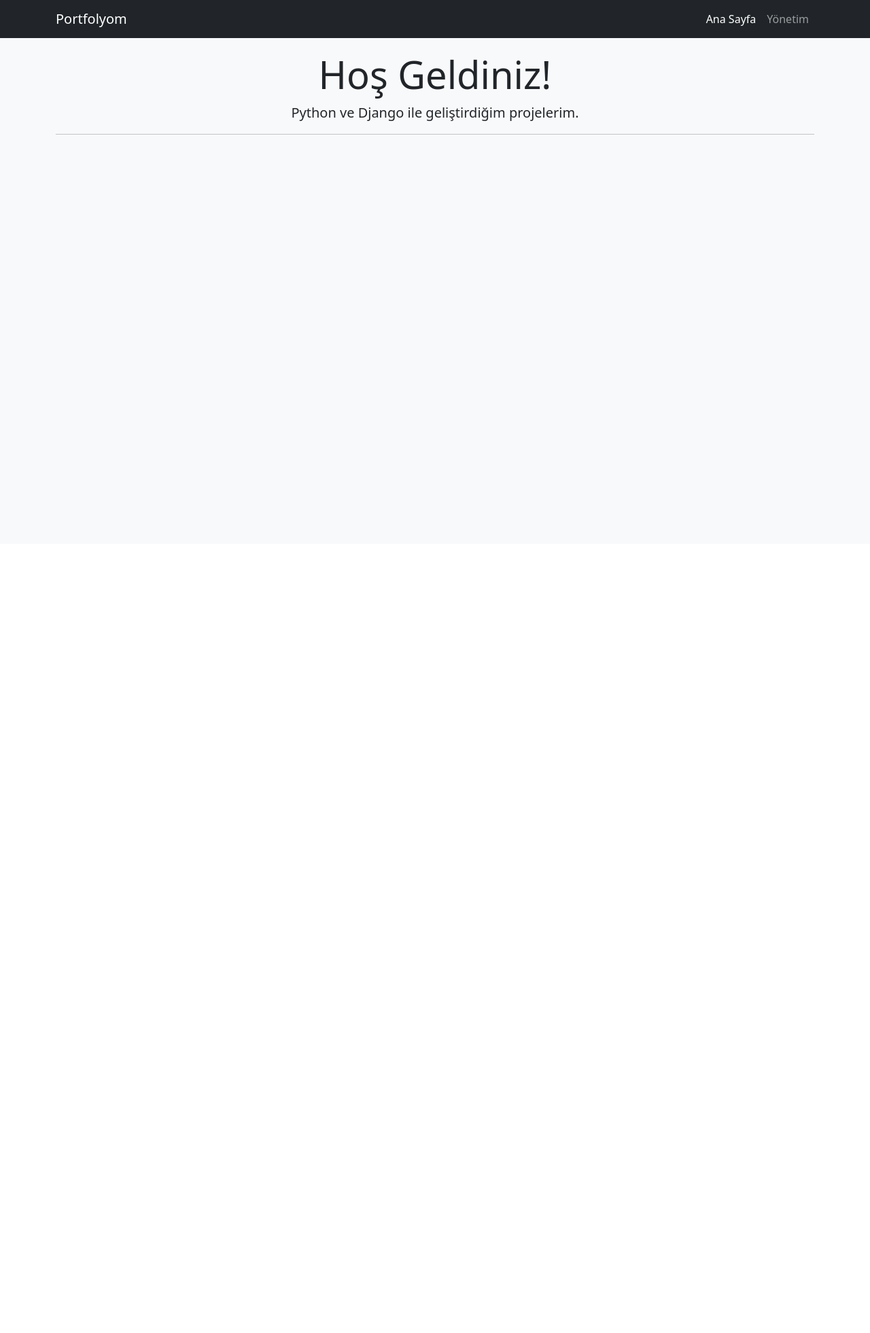
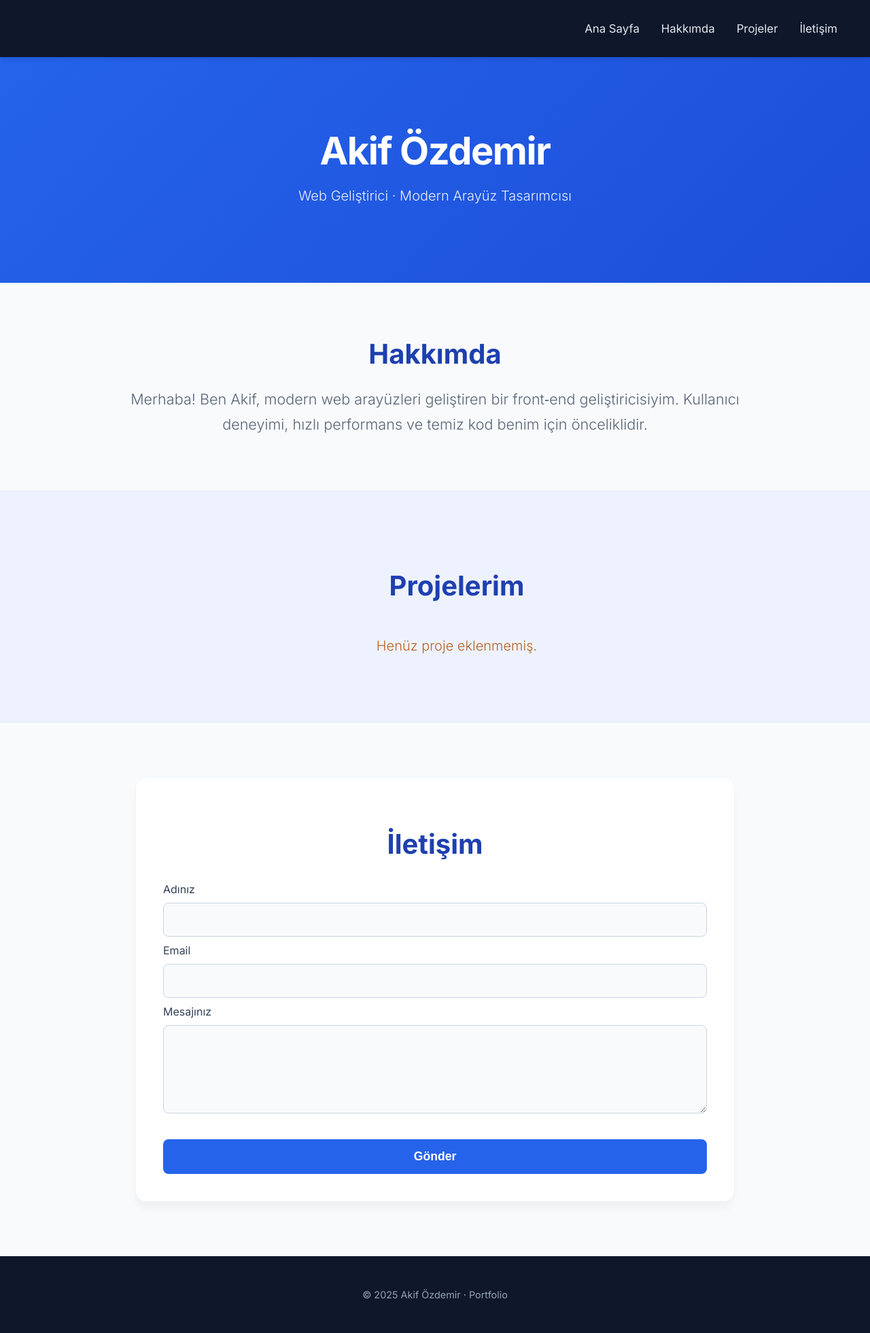
Before and after one commit to akfoz45/Portfolio-System, a Django app: page / in a window 1280 px wide; the page is wider, and only the part inside the window is pictured. Shown: that part at 68% size. Before the commit the page ends 198 px from the top of that part, so only its background shows below. Run offline with Django 5.2, Linux system fonts and the light colour scheme; data that the repository does not hold is empty.

Commit message:
App update 2

```diff
--- a/config/urls.py
+++ b/config/urls.py
@@ -24,6 +24,8 @@ urlpatterns = [
     path('admin/', admin.site.urls),
     path('', views.home, name='home'),
     path('project/<int:project_id>/', views.detail, name='detail'),
+    #path('about/', views.about, name='about'),
+    #path('contact/', views.contact, name='contact'),
 ]
 
 if settings.DEBUG:
--- /dev/null
+++ b/portfolio/forms.py
@@ -0,0 +1,6 @@
+from django import forms
+
+class ContactForm(forms.Form):
+    name = forms.CharField(max_length=100, label="Adınızı Soyadınız", widget=forms.TextInput(attrs={'class': 'form-control', 'placeholder': 'Örn: Ahmet Yılmaz'}))
+    email = forms.EmailField(label="E-posta Adresiniz", widget=forms.EmailInput(attrs={'class': 'form-control', 'placeholder': 'ornek@email.com'}))
+    message = forms.CharField(label='Mesajınız', widget=forms.Textarea(attrs={'class': 'form-control', 'rows': 5, 'placeholder': 'Mesajınızı buraya yazın...'}))
--- /dev/null
+++ b/portfolio/static/portfolio/css/styles.css
@@ -0,0 +1,222 @@
+/* portfolio/static/portfolio/css/styles.css */
+
+/* Google Fonts - Inter */
+@import url('https://fonts.googleapis.com/css2?family=Inter:wght@300;400;600;700&display=swap');
+
+/* --- YENİ EKLENEN KISIM (YUMUŞAK GEÇİŞ) --- */
+html {
+  scroll-behavior: smooth; /* Yumuşak kaydırma */
+  scroll-padding-top: 130px; /* Navbar yüksekliği kadar pay bırak (Başlıklar gizlenmesin) */
+}
+
+body {
+  margin: 0;
+  font-family: "Inter", sans-serif;
+  background: #f8fafc;
+  color: #334155;
+}
+
+/* NAVBAR (BÜYÜK BOYUT) */
+nav {
+  display: flex;
+  justify-content: flex-end;
+  align-items: center;
+  padding: 2rem 3rem;
+  background: #0f172a;
+  box-shadow: 0 4px 6px -1px rgba(0, 0, 0, 0.1);
+  position: sticky; /* Sayfa kayınca üstte yapışık kalır */
+  top: 0;
+  z-index: 100;
+  transition: padding 0.3s;
+}
+
+nav a {
+  margin-left: 2rem;
+  text-decoration: none;
+  color: #e2e8f0;
+  font-weight: 500;
+  font-size: 1.05rem;
+  transition: 0.3s;
+}
+nav a:hover {
+  color: #38bdf8;
+}
+
+header {
+  text-align: center;
+  padding: 6rem 1rem;
+  background: linear-gradient(135deg, #2563eb 0%, #1d4ed8 100%);
+  color: white;
+  margin-bottom: 2rem;
+}
+
+h1 {
+    font-size: 3.5rem;
+    margin: 0.5rem 0;
+    font-weight: 800;
+    letter-spacing: -1.5px;
+}
+p { opacity: .9; font-size: 1.25rem; font-weight: 300; }
+
+#about {
+  max-width: 900px;
+  margin: 5rem auto;
+  padding: 0 1.5rem;
+  text-align: center;
+}
+
+#about h2 {
+    color: #1e40af;
+    font-size: 2.5rem;
+    margin-bottom: 1.5rem;
+    font-weight: 700;
+}
+
+#about p {
+    font-size: 1.35rem;
+    line-height: 1.7;
+    color: #475569;
+}
+
+#portfolio {
+  background: #eef2ff;
+  padding: 5rem 2rem;
+  width: 100%;
+  margin: 0;
+  border-top: 1px solid #e2e8f0;
+  border-bottom: 1px solid #e2e8f0;
+}
+
+#portfolio h2 {
+    color: #1e40af !important;
+    text-align: center;
+    font-size: 2.5rem;
+    margin-bottom: 3rem;
+}
+
+.portfolio-grid {
+  display: flex;
+  flex-wrap: wrap;
+  justify-content: center;
+  gap: 2.5rem;
+}
+
+.item {
+  background: white;
+  border-radius: 12px;
+  overflow: hidden;
+  box-shadow: 0 4px 6px -1px rgba(0, 0, 0, 0.05);
+  transition: all 0.3s ease;
+  width: 350px;
+  border: 1px solid #e2e8f0;
+}
+
+.item:hover {
+  transform: translateY(-8px);
+  box-shadow: 0 20px 25px -5px rgba(0, 0, 0, 0.1);
+  border-color: #3b82f6;
+}
+
+.item img {
+  width: 100%;
+  height: 220px;
+  object-fit: cover;
+  transition: transform 0.5s;
+}
+.item:hover img {
+    transform: scale(1.03);
+}
+
+.item .content {
+  padding: 1.5rem;
+}
+.item .content h3 {
+    margin-top: 0;
+    color: #1e293b;
+    font-size: 1.3rem;
+    font-weight: 700;
+}
+.item .content p {
+    color: #64748b;
+    line-height: 1.5;
+    font-size: 0.95rem;
+}
+.item .content a {
+    color: #2563eb;
+    font-weight: 600;
+    text-transform: uppercase;
+    font-size: 0.85rem;
+    letter-spacing: 0.5px;
+}
+
+#contact {
+  max-width: 800px;
+  margin: 5rem auto;
+  padding: 2.5rem;
+  background: white;
+  border-radius: 16px;
+  box-shadow: 0 10px 15px -3px rgba(0, 0, 0, 0.05);
+  border: 1px solid #f1f5f9;
+}
+#contact h2 {
+    color: #1e40af;
+    text-align: center;
+    font-size: 2.5rem;
+    margin-bottom: 2rem;
+}
+
+footer {
+  text-align: center;
+  padding: 3rem;
+  background: #0f172a;
+  color: #94a3b8;
+  font-size: 0.9rem;
+}
+
+/* Form Stilleri */
+input[type=text], input[type=email], textarea {
+    width: 100%;
+    padding: 14px;
+    margin: 10px 0;
+    border-radius: 8px;
+    border: 1px solid #cbd5e1;
+    box-sizing: border-box;
+    font-family: inherit;
+    background-color: #f8fafc;
+    font-size: 1rem;
+    transition: 0.2s;
+}
+
+input:focus, textarea:focus {
+    outline: none;
+    border-color: #2563eb;
+    background-color: white;
+    box-shadow: 0 0 0 3px rgba(37, 99, 235, 0.1);
+}
+
+button[type=submit] {
+    width: 100%;
+    padding: 15px;
+    margin-top: 1.5rem;
+    background: #2563eb;
+    color: white;
+    border: none;
+    border-radius: 8px;
+    font-size: 1.1rem;
+    cursor: pointer;
+    font-weight: 600;
+    transition: background 0.2s;
+}
+button[type=submit]:hover {
+    background: #1d4ed8;
+}
+
+.success-msg {
+    background-color: #eff6ff;
+    color: #1e40af;
+    padding: 1rem;
+    border-radius: 8px;
+    margin-bottom: 1.5rem;
+    text-align: center;
+    border: 1px solid #bfdbfe;
+}
--- a/portfolio/templates/portfolio/base.html
+++ b/portfolio/templates/portfolio/base.html
@@ -1,42 +1,27 @@
-<!doctype html>
+{% load static %}
+<!DOCTYPE html>
 <html lang="tr">
 <head>
-    <meta charset="utf-8">
-    <meta name="viewport" content="width=device-width, initial-scale=1">
-    <title>Benim Portfolyom</title>
-    <link href="https://cdn.jsdelivr.net/npm/bootstrap@5.3.0/dist/css/bootstrap.min.css" rel="stylesheet">
-
-    <style>
-        body { background-color: #f8f9fa; }
-        .navbar { margin-bottom: 20px; }
-    </style>
+  <meta charset="UTF-8" />
+  <meta name="viewport" content="width=device-width, initial-scale=1.0" />
+  <title>Akif Özdemir - Portfolio</title>
+  <link href="{% static 'portfolio/css/styles.css' %}" rel="stylesheet" />
 </head>
 <body>
 
-    <nav class="navbar navbar-expand-lg navbar-dark bg-dark">
-      <div class="container">
-        <a class="navbar-brand" href="{% url 'home' %}">Portfolyom</a>
-        <button class="navbar-toggler" type="button" data-bs-toggle="collapse" data-bs-target="#navbarNav">
-          <span class="navbar-toggler-icon"></span>
-        </button>
-        <div class="collapse navbar-collapse" id="navbarNav">
-          <ul class="navbar-nav ms-auto">
-            <li class="nav-item">
-              <a class="nav-link active" href="{% url 'home' %}">Ana Sayfa</a>
-            </li>
-            <li class="nav-item">
-              <a class="nav-link" href="/admin">Yönetim</a>
-            </li>
-          </ul>
-        </div>
-      </div>
+<nav>
+  <a href="#header">Ana Sayfa</a>
+  <a href="#about">Hakkımda</a>
+  <a href="#portfolio">Projeler</a>
+  <a href="#contact">İletişim</a>
 </nav>
 
-    <div class="container">
 {% block content %}
 {% endblock %}
-    </div>
 
-    <script src="https://cdn.jsdelivr.net/npm/bootstrap@5.3.0/dist/js/bootstrap.bundle.min.js"></script>
+<footer>
+  © 2025 Akif Özdemir · Portfolio
+</footer>
+
 </body>
 </html>
--- a/portfolio/templates/portfolio/home.html
+++ b/portfolio/templates/portfolio/home.html
@@ -2,35 +2,67 @@
 
 {% block content %}
 
-<div class="row text-center mb-5">
-    <div class="col">
-        <h1 class="display-4">Hoş Geldiniz!</h1>
-        <p class="lead">Python ve Django ile geliştirdiğim projelerim.</p>
-        <hr>
+<header id="header">
+  <h1>Akif Özdemir</h1>
+  <p>Web Geliştirici · Modern Arayüz Tasarımcısı</p>
+</header>
+
+<section id="about">
+  <h2>Hakkımda</h2>
+  <p>
+    Merhaba! Ben Akif, modern web arayüzleri geliştiren bir front‑end geliştiricisiyim. Kullanıcı deneyimi, hızlı performans ve temiz kod benim için önceliklidir.
+  </p>
+</section>
+
+<section id="portfolio">
+  <h2 style="text-align:center; color:#b45309; margin-bottom: 2rem;">Projelerim</h2>
+
+  <div class="portfolio-grid">
+    {% for project in projects %}
+    <div class="item">
+      {% if project.image %}
+         <img src="{{ project.image.url }}" alt="{{ project.title }}">
+      {% else %}
+         <img src="https://picsum.photos/600/400" alt="Placeholder">
+      {% endif %}
+
+      <div class="content">
+        <h3>{{ project.title }}</h3>
+        <p>{{ project.description|truncatechars:100 }}</p>
+
+        <a href="{% url 'detail' project.id %}" style="color:#4f46e5; text-decoration:none; font-weight:600; font-size:0.9rem;">İncele &rarr;</a>
+      </div>
     </div>
-</div>
+    {% empty %}
+      <p style="text-align:center; width:100%; color: #b45309;">Henüz proje eklenmemiş.</p>
+    {% endfor %}
+  </div>
 
-<div class="row row-cols-1 row-cols-md-3 g-4">
-    {% for project in projects %}
-    <div class="col">
-        <div class="card h-100 shadow-sm">
-            {% if project.image %}
-                <img src="{{ project.image.url }}" class="card-img-top" alt="{{ project.title }}" style="height: 200px; object-fit: cover;">
-            {% endif %}
+</section>
 
-            <div class="card-body">
-                <h5 class="card-title">{{ project.title }}</h5>
-                <p class="card-text">{{ project.description|truncatechars:100 }}</p>
+<section id="contact">
+  <h2>İletişim</h2>
 
-                <a href="{% url 'detail' project.id %}" class="btn btn-primary btn-sm">İncele</a>
+  {% if success %}
+    <div class="success-msg">
+        Mesajınız başarıyla gönderildi! En kısa sürede dönüş yapacağım.
+    </div>
+  {% endif %}
 
-                {% if project.url %}
-                    <a href="{{ project.url }}" class="btn btn-outline-dark btn-sm" target="_blank">Kaynak Kod / Demo</a>
-                {% endif %}
-            </div>
-        </div>
-    </div>
-    {% endfor %}
-</div>
+  <form method="post">
+    {% csrf_token %}
+
+    <label>Adınız</label><br>
+    <input type="text" name="name" required><br>
+
+    <label>Email</label><br>
+    <input type="email" name="email" required><br>
+
+    <label>Mesajınız</label><br>
+    <textarea name="message" rows="5" required></textarea><br>
+
+    <button type="submit">Gönder</button>
+  </form>
+</section>
 
 {% endblock %}
--- a/portfolio/views.py
+++ b/portfolio/views.py
@@ -1,9 +1,31 @@
 from django.shortcuts import render, get_object_or_404
 from .models import Project
+from .forms import ContactForm
 
 def home(request):
     projects = Project.objects.all()
-    return render(request, 'portfolio/home.html', {'projects': projects})
+    if request.method == 'POST':
+        form = ContactForm(request.POST)
+        if form.is_valid():
+            name = form.cleaned_data['name']
+            email = form.cleaned_data['email']
+            message = form.cleaned_data['message']
+
+            print(f"\n--- YENİ MESAJ GELDİ ---\nKimden: {name} ({email})\nMesaj: {message}\n------------------------\n")
+
+            return render(request, 'portfolio/contact.html', {
+                'projects': projects,
+                'form': ContactForm(),
+                'success':True
+                })
+    else:
+        form = ContactForm()
+
+    return render(request, 'portfolio/home.html', {
+        'projects': projects,
+        'form': form
+    })
+
 
 def detail(request, project_id):
     project = get_object_or_404(Project, pk=project_id)
```
Also changed, not shown: portfolio/static/portfolio/js/scripts.js (added, +36 -0 lines), portfolio/templates/portfolio/about.html (added, +25 -0 lines), portfolio/templates/portfolio/contact.html (added, +38 -0 lines), portfolio/templates/portfolio/detail.html (+30 -15 lines). Lines whose indentation alone changed are shown as unchanged.
